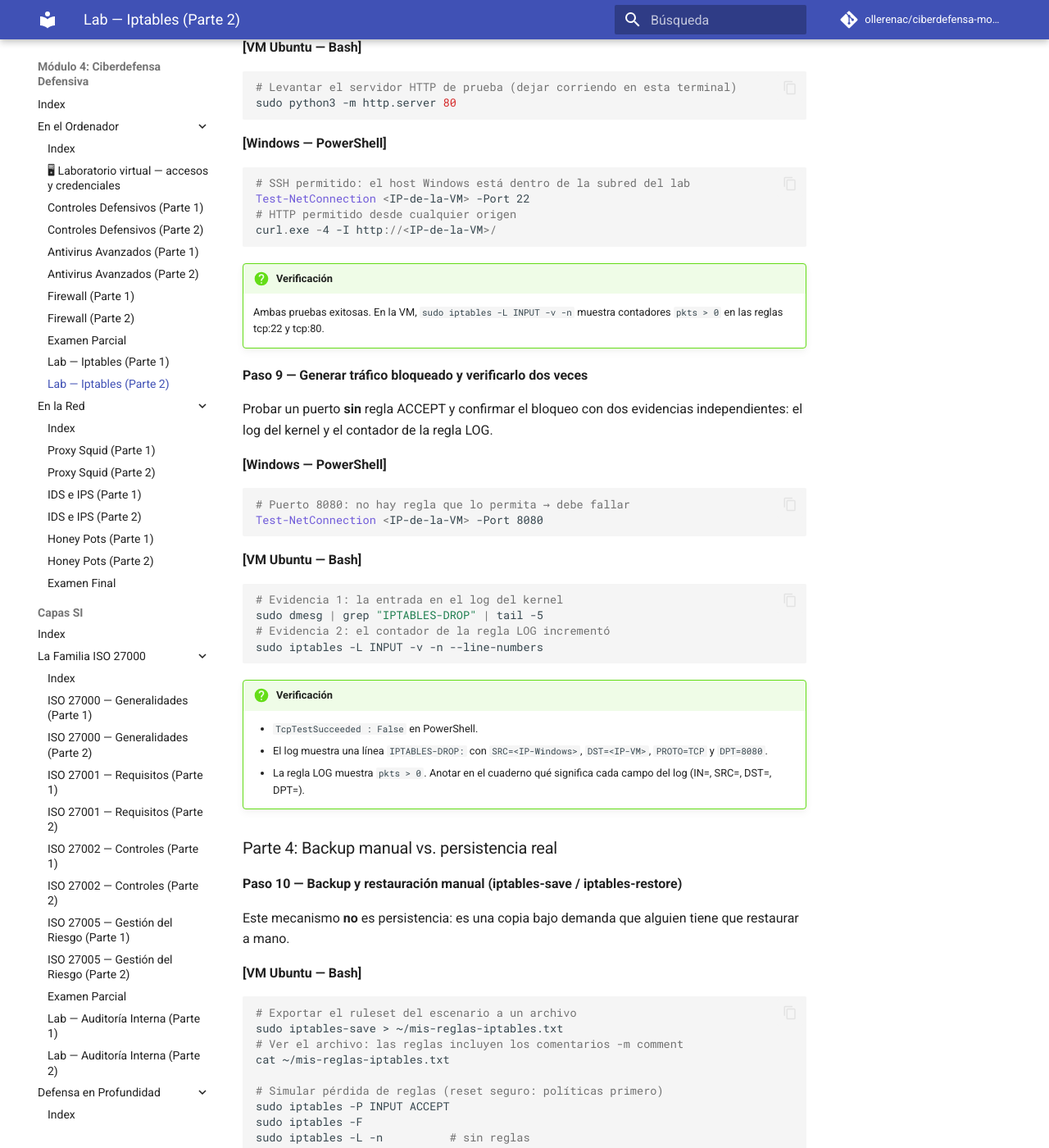
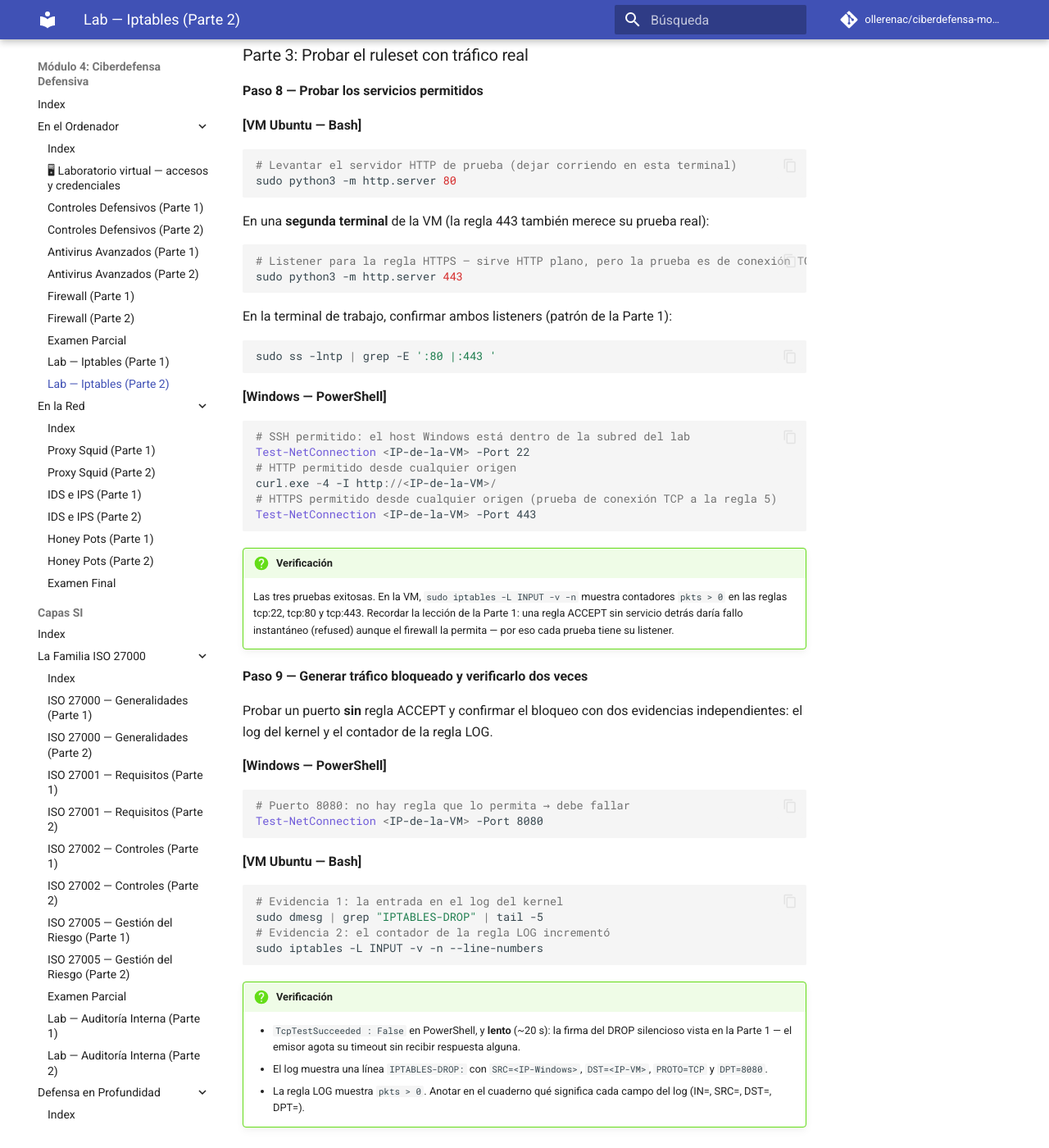
Before and after one commit to ollerenac/ciberdefensa-modulo4, an MkDocs documentation site: the page built from docs/seguridad-criptografia/en-el-ordenador/lab-iptables-p2.md, in a window 1280 px wide and 1400 px high, scrolled down 4881 px. Shown: the whole window at 82% size. Built offline with MkDocs 1.6.1 and Material for MkDocs 9.7.7, drawn with Linux system fonts in a browser that asks for light colours; comment, search, counter and statistics services are not loaded; some of the changed text lies outside the part shown.

Commit message:
docs(iptables): revisión de la Parte 2 con los hallazgos de la UAT de P1
- Prerrequisito corregido: 'netfilter-persistent status' no es un
  subcomando válido del script; se verifica con systemctl is-enabled.
- Paso 8: listener también en 443 y sonda de las tres reglas de
  servicio — una regla ACCEPT sin servicio daría refused pese al
  firewall (lección de la prueba negativa de P1); verificación previa
  de listeners con sudo ss -lntp.
- Paso 9: se documenta la firma del fallo lento (~20 s) del DROP.
- Paso 11: sudo cat /etc/iptables/rules.v4 (archivo 0640 root).
- Paso 1: aviso de que las variables viven por terminal.
- Comentario de la regla stateful precisado: cubre conexiones propias
  y sesiones entrantes ya aceptadas ('conexiones ya aprobadas').
- Solución del instructor alineada en todos los puntos.

Co-Authored-By: Claude Fable 5 <noreply@anthropic.com>

````diff
--- a/docs/seguridad-criptografia/en-el-ordenador/lab-iptables-p2.md
+++ b/docs/seguridad-criptografia/en-el-ordenador/lab-iptables-p2.md
@@ -84,6 +84,10 @@ echo "Interfaz: $LAB_IF — IP: $LAB_IP — Subred del lab: $LAB_NET"
     `LAB_NET` debe tener formato CIDR (por ejemplo `192.168.56.0/24`) y contener
     tanto la IP de la VM como la IP del host Windows anotada en la Parte 1.
 
+    **Importante:** las variables de shell viven solo en esta terminal. Ejecutar
+    los Pasos 1 a 7 en esta misma terminal — si se cierra o se abre otra,
+    re-derivar las variables antes de continuar (`echo $LAB_NET` para comprobar).
+
 **Paso 2 — Capturar estado y reset seguro (patrón de la Parte 1)**
 
 **[VM Ubuntu — Bash]**
@@ -210,6 +214,19 @@ El orden correcto debe ser:
 sudo python3 -m http.server 80
 ```
 
+En una **segunda terminal** de la VM (la regla 443 también merece su prueba real):
+
+```bash
+# Listener para la regla HTTPS — sirve HTTP plano, pero la prueba es de conexión TCP
+sudo python3 -m http.server 443
+```
+
+En la terminal de trabajo, confirmar ambos listeners (patrón de la Parte 1):
+
+```bash
+sudo ss -lntp | grep -E ':80 |:443 '
+```
+
 **[Windows — PowerShell]**
 
 ```powershell
@@ -217,11 +234,16 @@ sudo python3 -m http.server 80
 Test-NetConnection <IP-de-la-VM> -Port 22
 # HTTP permitido desde cualquier origen
 curl.exe -4 -I http://<IP-de-la-VM>/
+# HTTPS permitido desde cualquier origen (prueba de conexión TCP a la regla 5)
+Test-NetConnection <IP-de-la-VM> -Port 443
 ```
 
 !!! question "Verificación"
-    Ambas pruebas exitosas. En la VM, `sudo iptables -L INPUT -v -n` muestra
-    contadores `pkts > 0` en las reglas tcp:22 y tcp:80.
+    Las tres pruebas exitosas. En la VM, `sudo iptables -L INPUT -v -n` muestra
+    contadores `pkts > 0` en las reglas tcp:22, tcp:80 y tcp:443. Recordar la
+    lección de la Parte 1: una regla ACCEPT sin servicio detrás daría fallo
+    instantáneo (refused) aunque el firewall la permita — por eso cada prueba
+    tiene su listener.
 
 **Paso 9 — Generar tráfico bloqueado y verificarlo dos veces**
 
@@ -245,7 +267,9 @@ sudo iptables -L INPUT -v -n --line-numbers
 ```
 
 !!! question "Verificación"
-    - `TcpTestSucceeded : False` en PowerShell.
+    - `TcpTestSucceeded : False` en PowerShell, y **lento** (~20 s): la firma del
+      DROP silencioso vista en la Parte 1 — el emisor agota su timeout sin recibir
+      respuesta alguna.
     - El log muestra una línea `IPTABLES-DROP:` con `SRC=<IP-Windows>`,
       `DST=<IP-VM>`, `PROTO=TCP` y `DPT=8080`.
     - La regla LOG muestra `pkts > 0`.
@@ -287,8 +311,8 @@ sudo iptables -L -v -n --line-numbers   # el ruleset volvió, con política DROP
 ```bash
 # Guardar el ruleset actual como el ruleset de arranque
 sudo netfilter-persistent save
-# Ver dónde quedó guardado
-cat /etc/iptables/rules.v4
+# Ver dónde quedó guardado (el archivo es de root y solo root puede leerlo)
+sudo cat /etc/iptables/rules.v4
 
 # Reiniciar la VM de verdad
 sudo systemctl reboot
@@ -346,7 +370,7 @@ MASQUERADE en la tabla `nat`. Faltando cualquiera, no hay router.
 **[VM Ubuntu — Bash]**
 
 ```bash
-# Cerrar el servidor HTTP de Python si sigue corriendo (Ctrl+C en su terminal)
+# Cerrar los servidores de Python (80 y 443) si siguen corriendo (Ctrl+C en sus terminales)
 
 # Restaurar el ruleset capturado al inicio de este lab
 sudo iptables-restore < ~/ruleset-inicial-p2.txt
@@ -368,6 +392,7 @@ Al terminar todas las partes, verificar:
 
 - [ ] `LAB_NET` se derivó de `ip -4 route` y aparece en la regla SSH del ruleset
 - [ ] El ruleset del escenario tiene 6 reglas de INPUT + política DROP, en el orden correcto
+- [ ] Las tres reglas de servicio (22, 80, 443) probadas con un servicio real escuchando
 - [ ] La regla LOG incluye `limit: avg 5/min burst 10` en la salida de `iptables -L -v -n`
 - [ ] La sonda al puerto 8080 desde Windows quedó registrada en el log **y** en el contador
 - [ ] `iptables-restore` reprodujo el ruleset exacto tras el flush simulado (Paso 10)
````
Also changed, not shown: other parts of docs/seguridad-criptografia/en-el-ordenador/lab-iptables-p2.md (+2 -2 lines), docs/instructor/lab-iptables-p2-solucion.md (+12 -6 lines).
